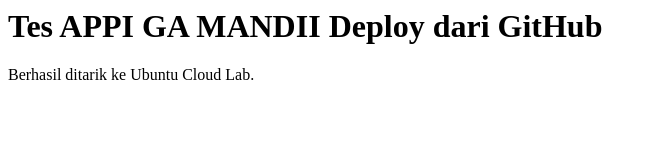
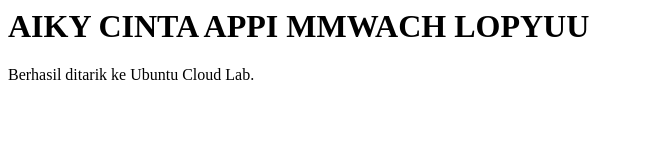
Before and after one commit to rizkyyyysaja/cloud-infrastructure-sewa-iphone, a plain HTML site: page latihan-deploy/index.html in a window 1280 px wide. Shown: the whole page, without its empty margins (0-657 px from the left). Drawn offline with Linux system fonts and the light colour scheme.

Commit message:
Update index.html

```diff
--- a/latihan-deploy/index.html
+++ b/latihan-deploy/index.html
@@ -1,2 +1,2 @@
-<h1>Tes APPI GA MANDII Deploy dari GitHub</h1>
+<h1>AIKY CINTA APPI MMWACH LOPYUU</h1>
 <p>Berhasil ditarik ke Ubuntu Cloud Lab.</p>
```
